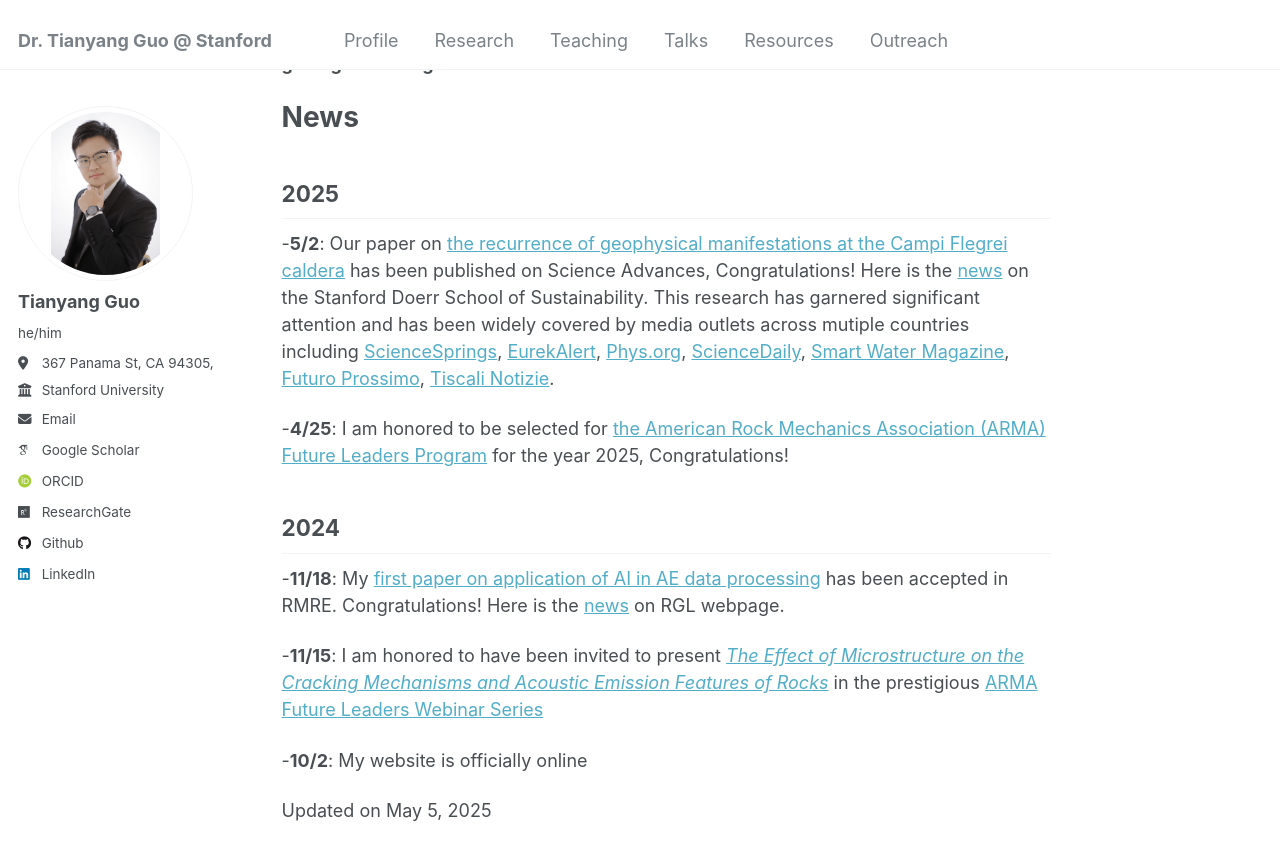
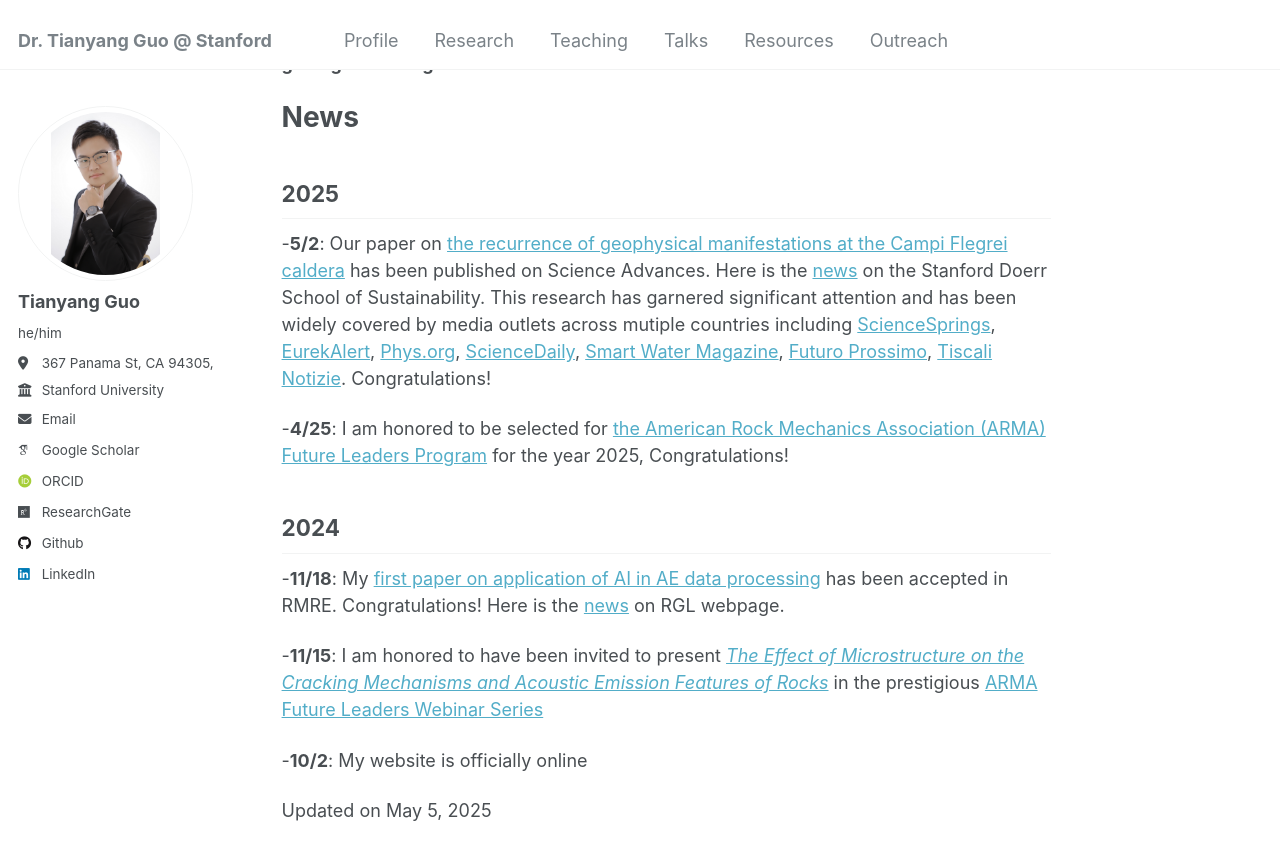
Before and after one commit to guotystanford/guotystanford.github.io, a Jekyll site: the page built from _pages/about.md, in a window 1280 px wide and 900 px high, scrolled down 800 px. Shown: the top 860 px of the window. Built offline with Jekyll 4.4.1, drawn with Linux system fonts in a browser that asks for light colours; some web fonts are replaced.

```diff
--- a/_pages/about.md
+++ b/_pages/about.md
@@ -20,7 +20,7 @@ In the future, I aim to leverage my experience and expertise to address scientif
 # News
 ## 2025
   -**5/2**:
-    Our paper on [the recurrence of geophysical manifestations at the Campi Flegrei caldera](https://www.science.org/doi/10.1126/sciadv.adt2067) has been published on Science Advances, Congratulations! Here is the [news](https://sustainability.stanford.edu/news/scientists-discover-key-taming-unrest-italys-campi-flegrei) on the Stanford Doerr School of Sustainability. This research has garnered significant attention and has been widely covered by media outlets across mutiple countries including [ScienceSprings](https://sciencesprings.wordpress.com/2025/05/06/from-the-doerr-school-of-sustainability-at-stanford-university-volcanology-geophysics-scientists-discover-key-to-taming-seismic-unrest-at-italys-campi-flegrei/), [EurekAlert](https://www.eurekalert.org/news-releases/1082266), [Phys.org](https://phys.org/news/2025-05-scientists-key-earthquake-italy-campi.html#google_vignette), [ScienceDaily](https://www.sciencedaily.com/releases/2025/05/250502182509.htm), [Smart Water Magazine](https://smartwatermagazine.com/news/stanford-university/scientists-find-earthquakes-italys-campi-flegrei-caused-pressure-geothermal), [Futuro Prossimo](https://en.futuroprossimo.it/2025/05/campi-flegrei-stanford-conferma-il-rischio-sismico-si-puo-gestire/), [Tiscali Notizie](https://notizie.tiscali.it/scienza/articoli/campi-flegrei-terremoti-acqua/).
+    Our paper on [the recurrence of geophysical manifestations at the Campi Flegrei caldera](https://www.science.org/doi/10.1126/sciadv.adt2067) has been published on Science Advances. Here is the [news](https://sustainability.stanford.edu/news/scientists-discover-key-taming-unrest-italys-campi-flegrei) on the Stanford Doerr School of Sustainability. This research has garnered significant attention and has been widely covered by media outlets across mutiple countries including [ScienceSprings](https://sciencesprings.wordpress.com/2025/05/06/from-the-doerr-school-of-sustainability-at-stanford-university-volcanology-geophysics-scientists-discover-key-to-taming-seismic-unrest-at-italys-campi-flegrei/), [EurekAlert](https://www.eurekalert.org/news-releases/1082266), [Phys.org](https://phys.org/news/2025-05-scientists-key-earthquake-italy-campi.html#google_vignette), [ScienceDaily](https://www.sciencedaily.com/releases/2025/05/250502182509.htm), [Smart Water Magazine](https://smartwatermagazine.com/news/stanford-university/scientists-find-earthquakes-italys-campi-flegrei-caused-pressure-geothermal), [Futuro Prossimo](https://en.futuroprossimo.it/2025/05/campi-flegrei-stanford-conferma-il-rischio-sismico-si-puo-gestire/), [Tiscali Notizie](https://notizie.tiscali.it/scienza/articoli/campi-flegrei-terremoti-acqua/). Congratulations!
 
   -**4/25**:
     I am honored to be selected for [the American Rock Mechanics Association (ARMA) Future Leaders Program](https://armarocks.org/about/future-leaders/#toggle-id-1) for the year 2025, Congratulations!
```
